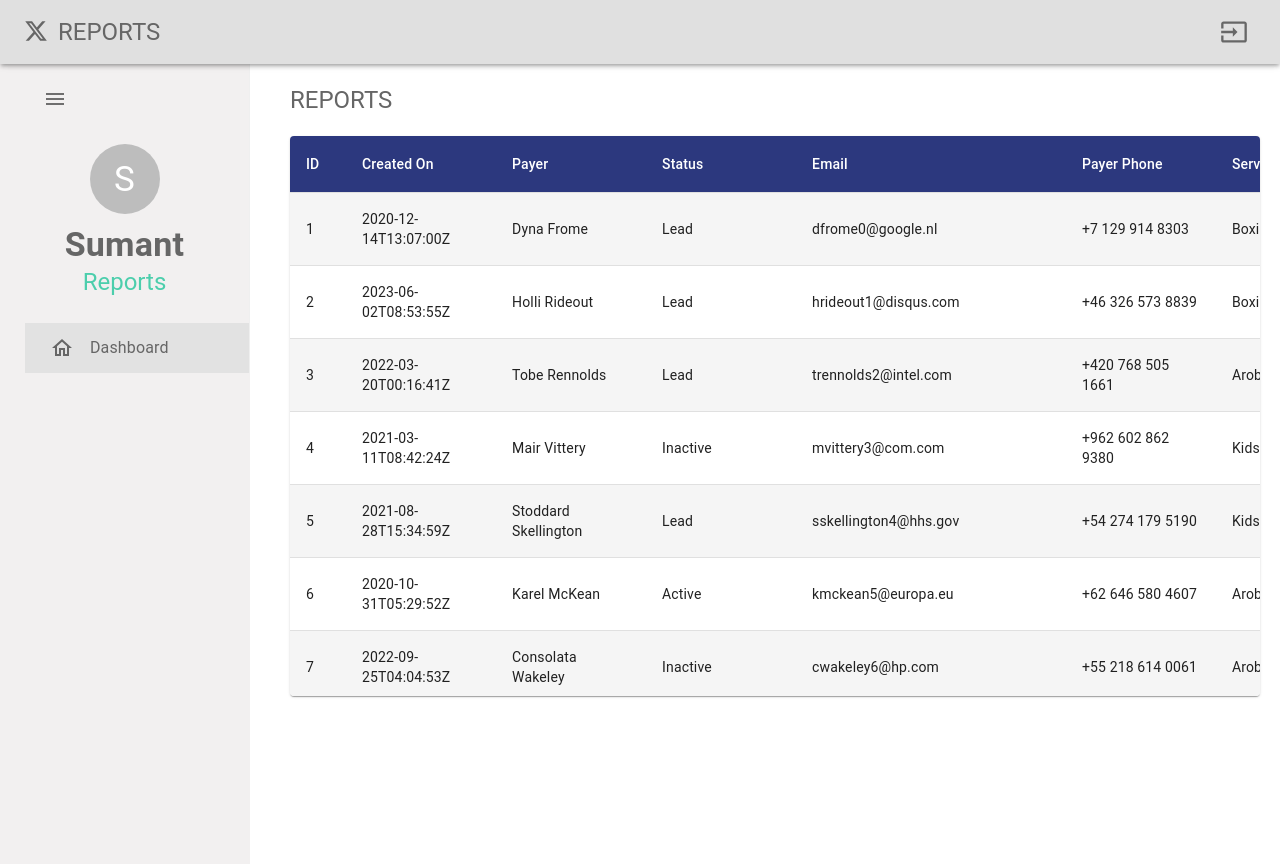
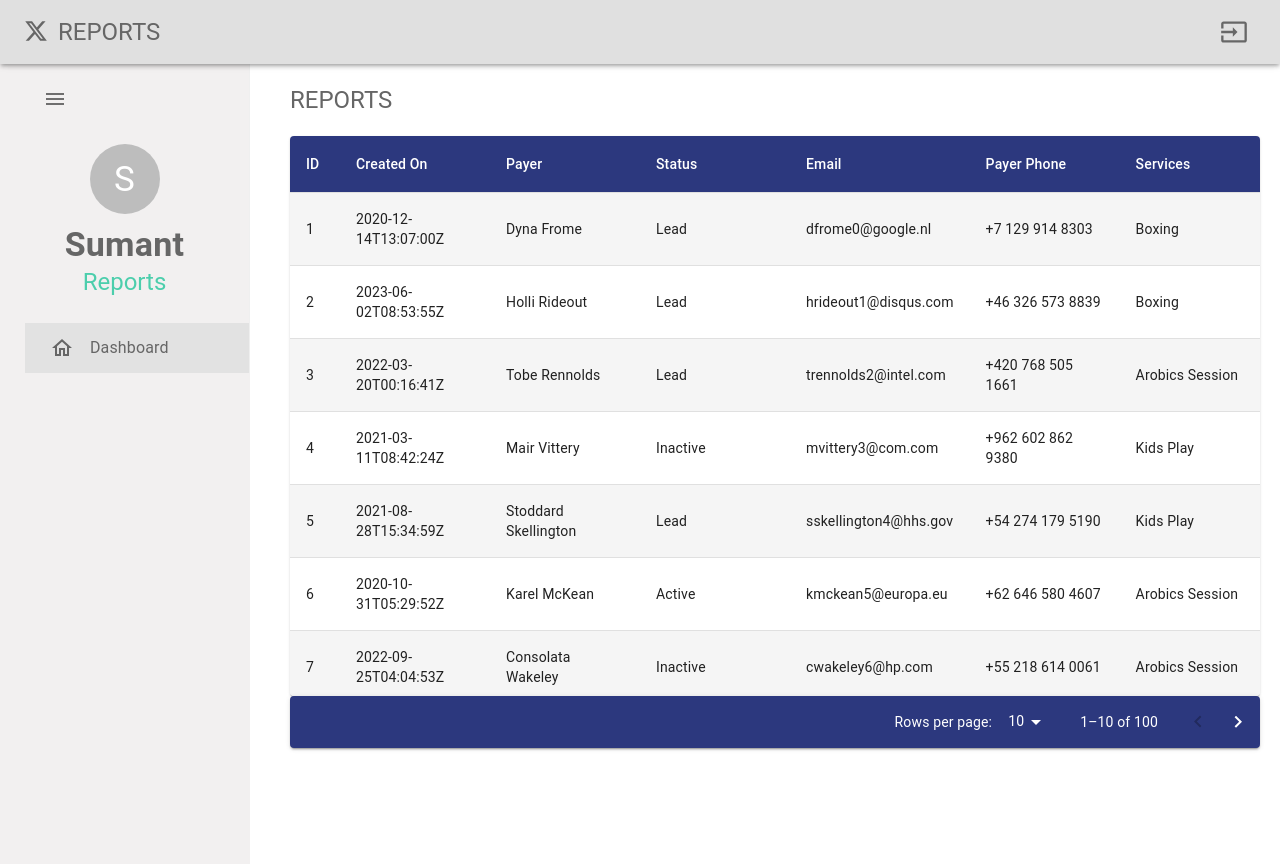
Before and after one commit to Sumant64/dynamic-table-report-mui, a Next.js app: page / in a window 1280 px wide. Built offline with nearby package versions, Linux system fonts and the light colour scheme.

Commit message:
pagination implementation

```diff
--- a/app/components/dynamicTable/ReportsPage.jsx
+++ b/app/components/dynamicTable/ReportsPage.jsx
@@ -1,18 +1,40 @@
 'use client'
 import { Box } from '@mui/material';
-import React, { useState } from 'react';
+import React, { useEffect, useState } from 'react';
 import data from '@/data/data.json'
 import { columnData } from '@/utils/tableHeader';
 import ReportsTable from './ReportsTable';
 
 const ReportsPage = () => {
-    const [rows, setRows] = useState([...data]);
+    const [rowsPerPage, setRowsPerPage] = useState(10);
     const [columns, setColumns] = useState([...columnData]);
+    const [rows, setRows] = useState([]);
+    const [page, setPage] = useState(1);
+    const [count, setCount] = useState(0);
+
+    useEffect(() => {
+        initialLoad();
+    }, [page, rowsPerPage])
+
+    const initialLoad = () => {
+        try{
+            let dataArr = [...data];
+            console.log(dataArr)
+
+            let paginatedData = dataArr.slice(page * rowsPerPage - rowsPerPage, page * rowsPerPage);
+            setCount(dataArr.length);
+            setRows(paginatedData);
+            console.log(paginatedData, "==========")
+
+        } catch(err) {
+            console.log(err);
+        }
+    }
 
 
   return (
     <Box paddingTop={"20px"}>
-        <ReportsTable columns={columns} rows={rows} />
+        <ReportsTable setRowsPerPage={setRowsPerPage} page={page} setPage={setPage} columns={columns} count={count} rowsPerPage={rowsPerPage} rows={rows} />
     </Box>
   )
 }
--- a/app/components/dynamicTable/ReportsTable.jsx
+++ b/app/components/dynamicTable/ReportsTable.jsx
@@ -1,7 +1,7 @@
-import { Paper, styled, Table, TableBody, TableCell, tableCellClasses, TableContainer, TableHead, TableRow } from '@mui/material';
+import { Paper, styled, Table, TableBody, TableCell, tableCellClasses, TableContainer, TableHead, TablePagination, TableRow } from '@mui/material';
 import React from 'react'
 
-const ReportsTable = ({columns, rows}) => {
+const ReportsTable = ({ columns, page, rowsPerPage, count, rows, setPage, setRowsPerPage }) => {
 
   const StyledTableCell = styled(TableCell)(({ theme }) => ({
     [`&.${tableCellClasses.head}`]: {
@@ -23,6 +23,11 @@ const ReportsTable = ({columns, rows}) => {
     },
   }));
 
+  const handleRowsPerPageChange = () => {
+    setRowsPerPage(parseInt(event.target.value, 10));
+    setPage(1);
+  }
+
   return (
     <>
       {/* table section */}
@@ -32,7 +37,7 @@ const ReportsTable = ({columns, rows}) => {
             <TableRow>
               {
                 columns.map((item, index) => {
-                  if(item.display) {
+                  if (item.display) {
                     return (
                       <StyledTableCell key={index} sx={{ minWidth: item?.width }}>
                         {item.field}
@@ -64,6 +69,36 @@ const ReportsTable = ({columns, rows}) => {
           </TableBody>
         </Table>
       </TableContainer>
+
+      {/* table pagination */}
+      {rows.length > 0 && (
+        <TablePagination
+          component={Paper}
+          elevation={2}
+          sx={{
+            "& .MuiTablePagination-selectLabel": {
+              margin: '0px'
+            },
+            "& .MuiTablePagination-displayedRows": {
+              margin: '0px'
+            },
+            "& .MuiTablePagination-input .MuiSvgIcon-fontSizeMedium": {
+              color: '#fff'
+            },
+            // marginTop: '-10px',
+            // margin: { xs: "5px 0px 0px -5px", md: "5px 0px" },
+            backgroundColor: "#2C387E",
+            color: "#fff",
+            bottom: "0px",
+            width: "100%",
+          }}
+          count={count}
+          page={page - 1}
+          onPageChange={(event, newPage) => setPage(newPage + 1)}
+          rowsPerPage={rowsPerPage}
+          onRowsPerPageChange={handleRowsPerPageChange}
+        />
+      )}
     </>
   )
 }
```
Lines whose indentation alone changed are shown as unchanged.
